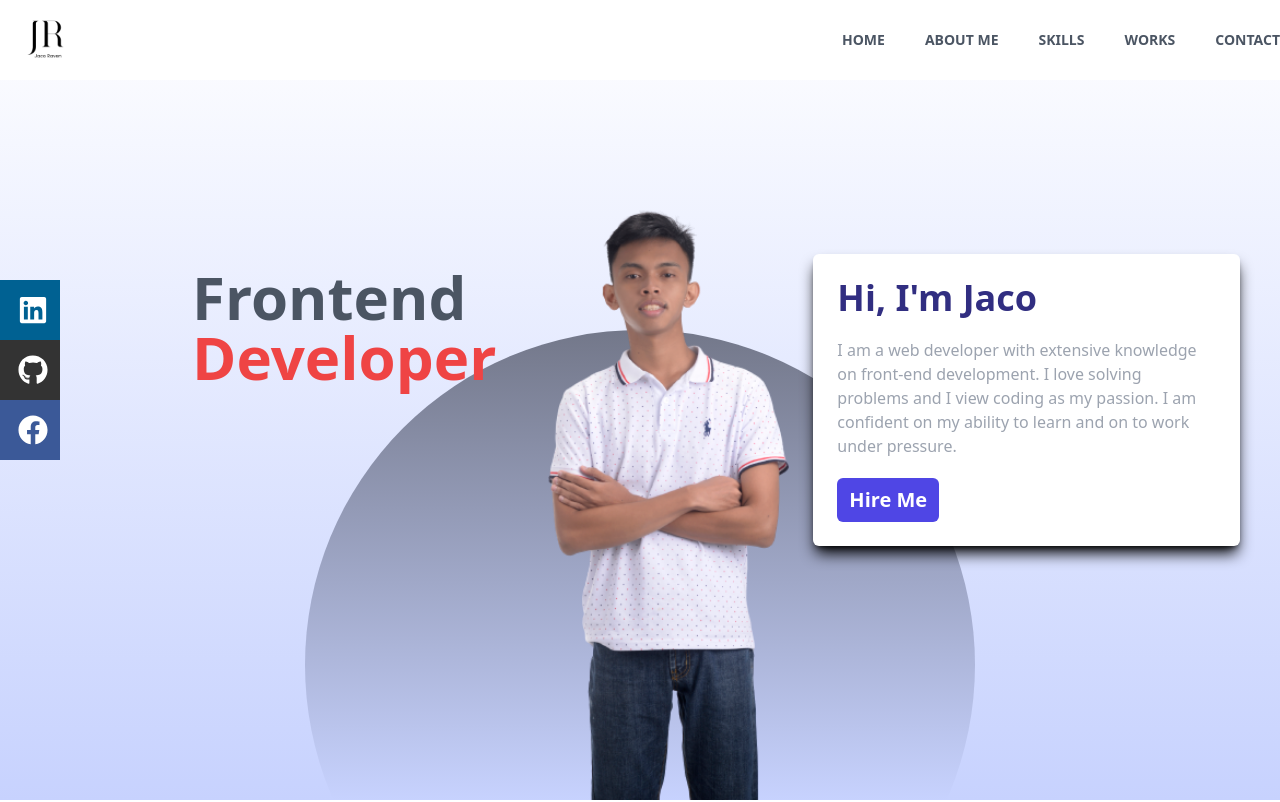
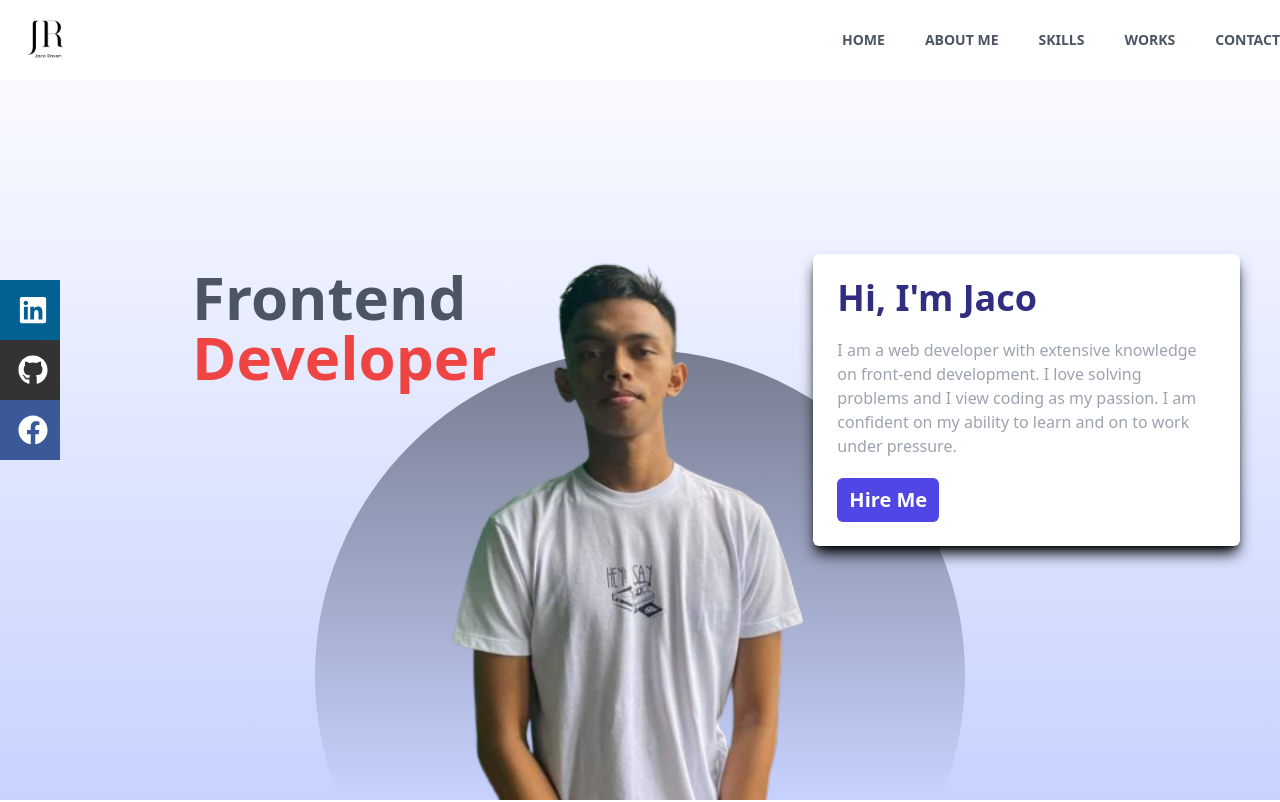
Before and after one commit to Jaco-Miras/Jaco-Portfolio, a React (Vite) app: page / in a window 1280 px wide. Shown: the top 802 px of the page. Built offline with nearby package versions, Linux system fonts and the light colour scheme.

Commit message:
adjusting h & w of circle

```diff
--- a/src/components/Content.jsx
+++ b/src/components/Content.jsx
@@ -1,5 +1,5 @@
 import React from "react";
-import Jaco2 from "../assets/images/Jaco2.png";
+import Jaco from "../assets/images/Jaco3.png";
 import { Link } from "react-scroll";
 import { FaGithub, FaLinkedin, FaFacebook } from "react-icons/fa";
 
@@ -9,11 +9,11 @@ function Content() {
       {/* Image */}
       <img
         className="absolute bottom-0 right-0 lg:left-0 mx-auto h-5/6 object-cover "
-        src={Jaco2}
+        src={Jaco}
         alt=""
       />
       {/* Circle */}
-      <div className="hidden lg:block absolute -bottom-1/4 right-0 left-0 mx-auto h-[670px] w-[670px] bg-[#383838]  rounded-full -z-10"></div>
+      <div className="hidden lg:block absolute -bottom-1/4 right-0 left-0 mx-auto h-[650px] w-[650px] bg-[#383838]  rounded-full -z-10"></div>
       {/* Animated Text */}
       <div className="absolute top-1/3 left-5 text-xl sm:left-10 sm:text-4xl md:left-1/4 md:text-6xl lg:left-5 xl:left-48 xl:text-6xl font-bold">
         <span className="text-gray-600">Frontend</span>
@@ -39,7 +39,7 @@ function Content() {
       </div>
 
       {/* Social Icons */}
-      <div className="hidden lg:flex fixed flex-col top-[35%] left-0">
+      <div className="hidden lg:flex fixed flex-col top-[35%] left-0 z-10">
         <ul>
           <li className="w-[160px] h-[60px] flex justify-between items-center ml-[-100px] hover:ml-[3px] duration-300 bg-[#006192]">
             <a
```
